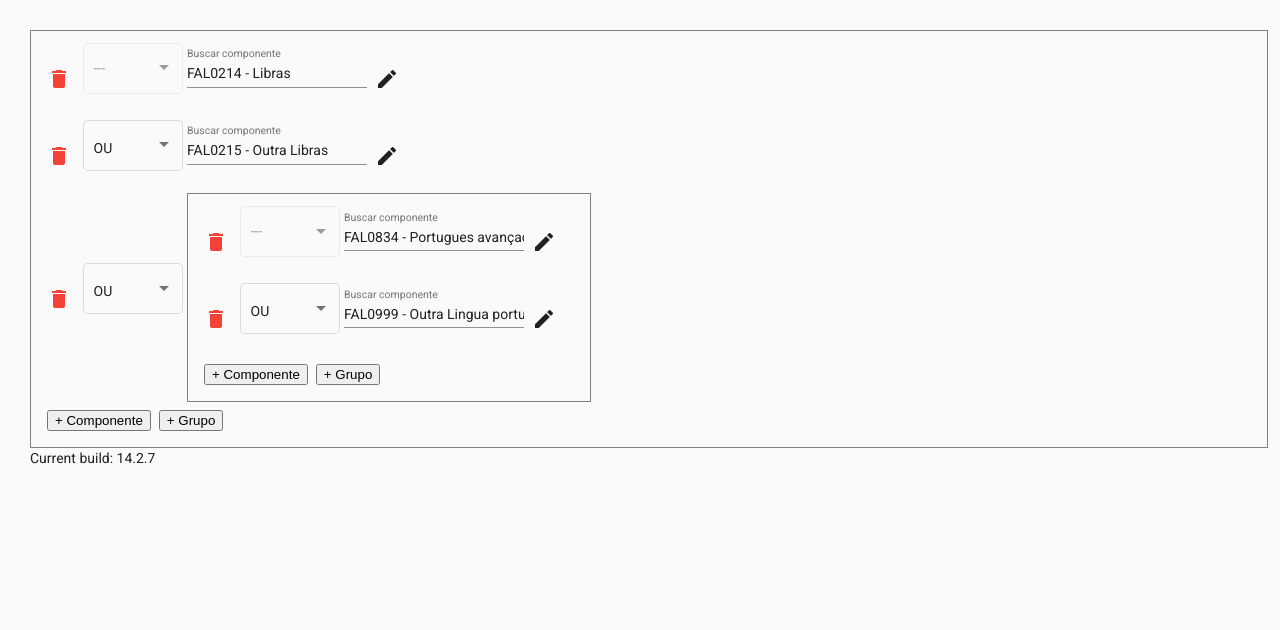
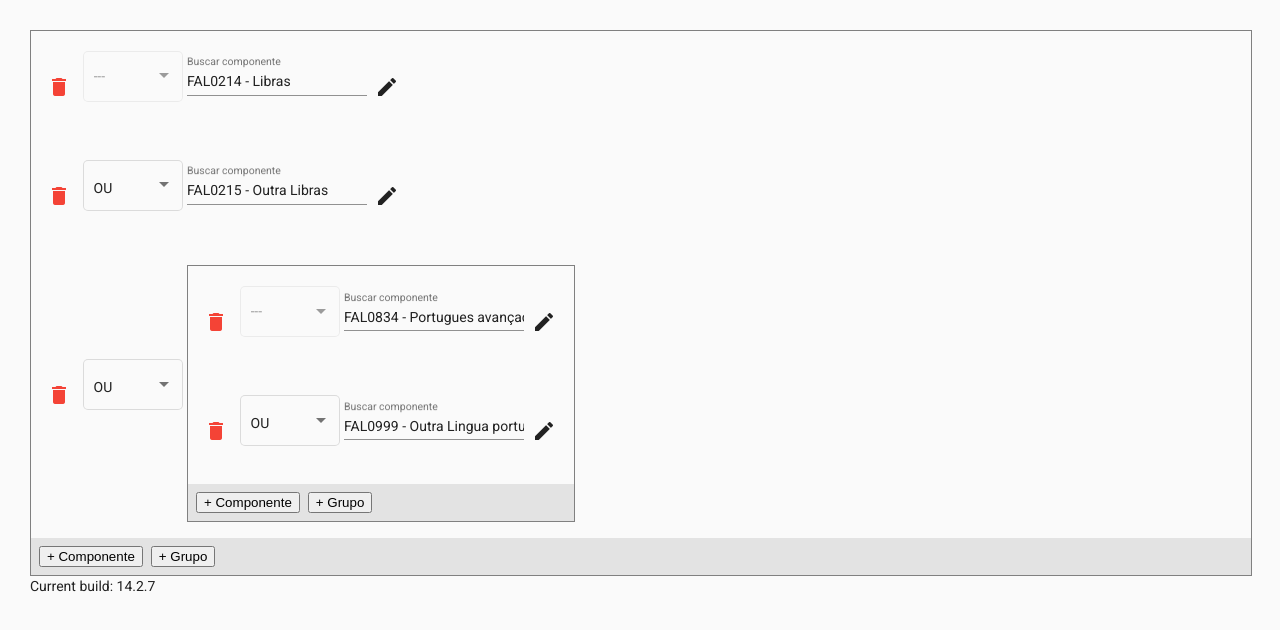
Before and after one commit to yuripjes/expressoes-curriculares-UFG, an Angular app: page / in a window 1280 px wide. Shown: the top 630 px of the page. Built offline with nearby package versions, Linux system fonts and the light colour scheme.

Commit message:
ajusta estilos

```diff
--- a/src/app/components/card-principal/card-principal.component.scss
+++ b/src/app/components/card-principal/card-principal.component.scss
@@ -1,5 +1,5 @@
 .principal {
-    padding: 0.5rem;
+    /*padding: 0.5rem;*/
     width: 100%;
     border: 1px solid gray;
 }
@@ -9,4 +9,5 @@
     display: flex;
     flex-direction: row;
     gap: 0.5rem;
+    background-color: #e3e3e3;
 }
--- a/src/app/components/linha-item-expressao/linha-item-expressao.component.scss
+++ b/src/app/components/linha-item-expressao/linha-item-expressao.component.scss
@@ -4,6 +4,7 @@
     flex-wrap: nowrap;
     align-items: center;
     gap: 0.25rem;
+    padding: 1rem 0.5rem;
 }
 
 .operador {
```
